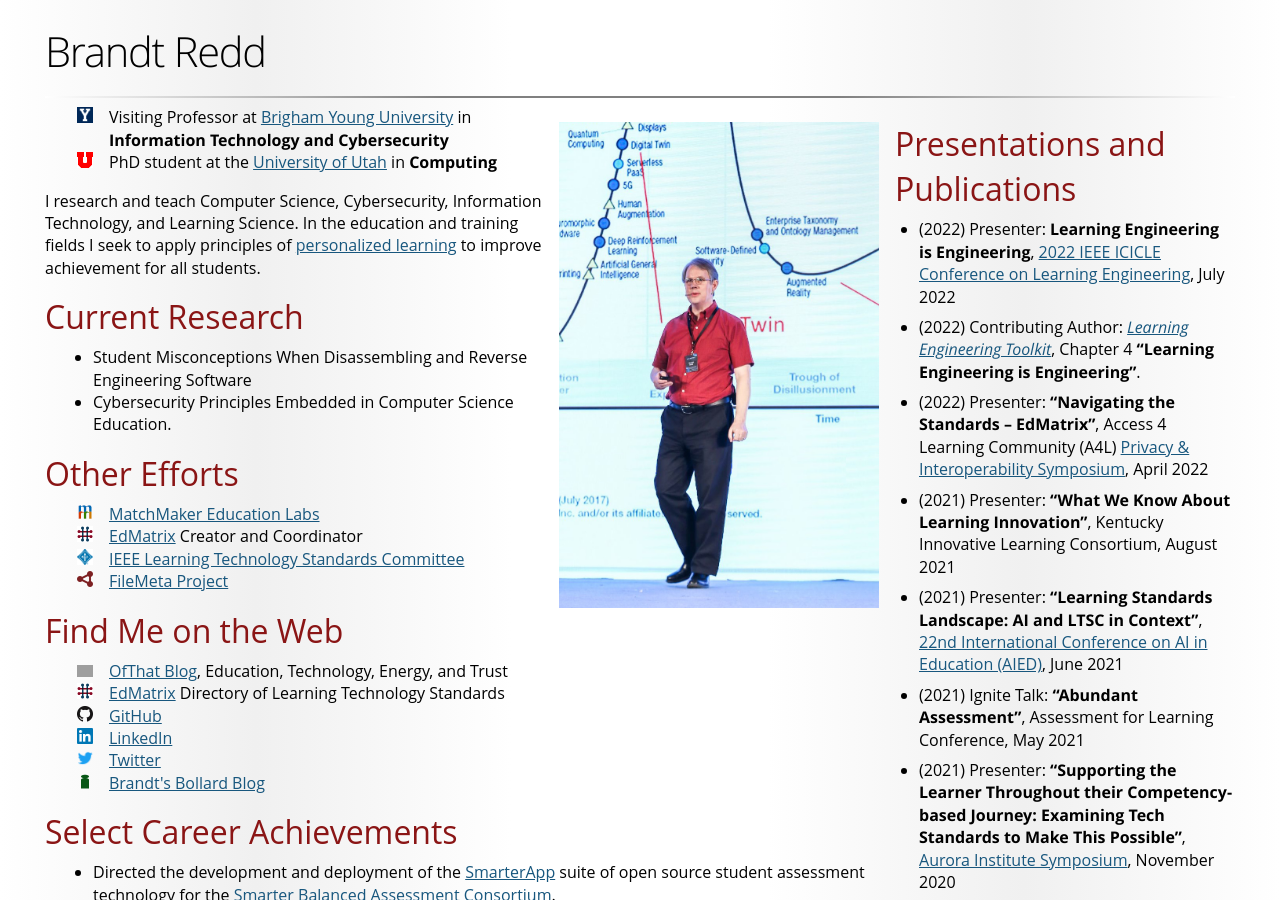
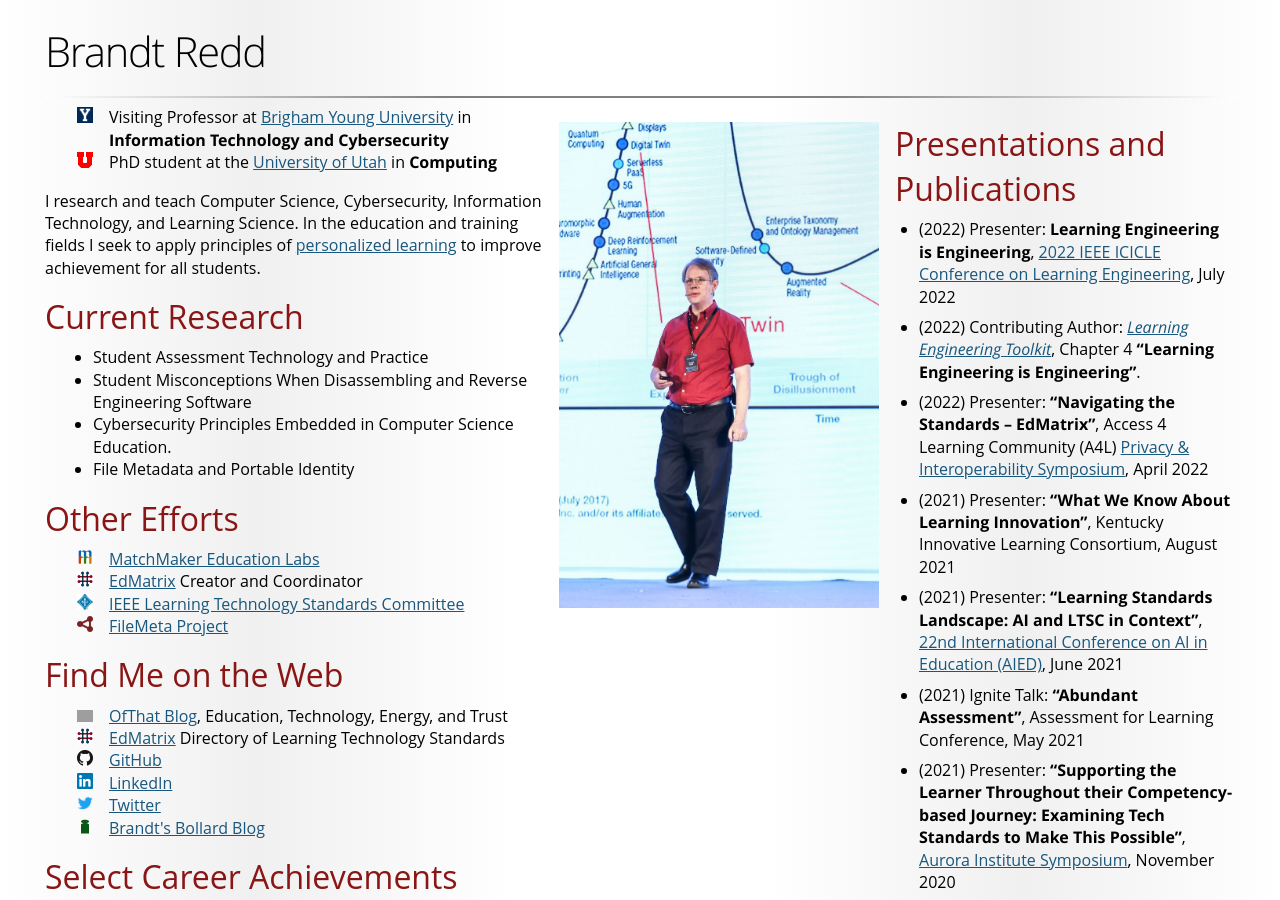
Before and after one commit to bredd/brandtredd.github.io, a Jekyll site: the page built from index.html, in a window 1280 px wide and 900 px high. Built offline with Jekyll 4.4.1, drawn with Linux system fonts in a browser that asks for light colours; some web fonts are replaced; grey boxes are pictures that could not be loaded.

Commit message:
Current Research Update

```diff
--- a/index.html
+++ b/index.html
@@ -30,8 +30,10 @@
 <h2>Current Research</h2>
 
 <ul>
-    <li>Student Misconceptions When Disassembling and Reverse Engineering Software</li>
-    <li>Cybersecurity Principles Embedded in Computer Science Education.</li>
+  <li>Student Assessment Technology and Practice</li>
+  <li>Student Misconceptions When Disassembling and Reverse Engineering Software</li>
+  <li>Cybersecurity Principles Embedded in Computer Science Education.</li>
+  <li>File Metadata and Portable Identity</li>
 </ul>
 
 <h2>Other Efforts</h2>
```
